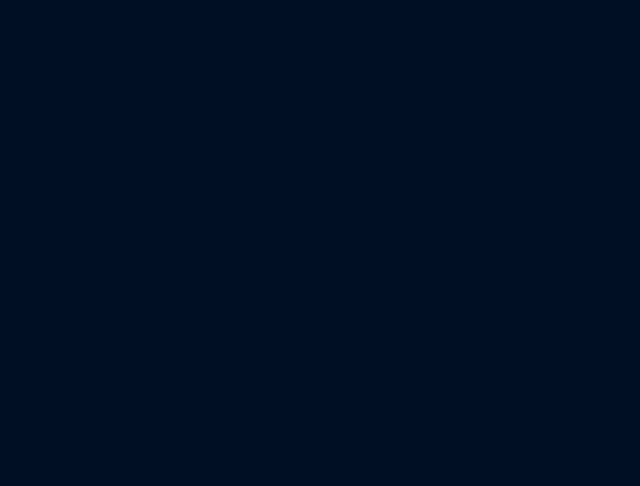
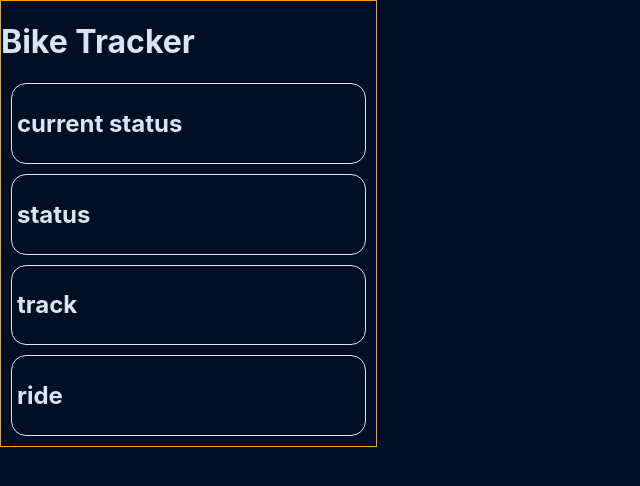
Before and after one commit to mrected/bikeTracker, a React (Create React App) app in the folder bike_tracker/: page / in a window 1280 px wide. Shown: the top 486 px of the page, without its empty margins (0-640 px from the left). Built offline with nearby package versions, Linux system fonts and the light colour scheme.

Commit message:
added modules to app, added some css for them

```diff
--- a/bike_tracker/src/App.css
+++ b/bike_tracker/src/App.css
@@ -7,3 +7,15 @@ body{
   background-color: var(--main-bg-color);
   color: var(--white);
 }
+
+.app{
+  width: 375px;
+  border: 1px solid orange;
+}
+
+.module{
+  padding:5px;
+  border: 1px solid var(--white);
+  border-radius: 15px;
+  margin: 10px;
+}
--- a/bike_tracker/src/App.js
+++ b/bike_tracker/src/App.js
@@ -5,8 +5,12 @@ import './App.css';
 class App extends Component {
   render() {
     return (
-      <div className="App">
-
+      <div className="app">
+        <h1>Bike Tracker</h1>
+        <section className="module"><h2>current status</h2></section>
+        <section className="module"><h2>status</h2></section>
+        <section className="module"><h2>track</h2></section>
+        <section className="module"><h2>ride</h2></section>
       </div>
     );
   }
```
